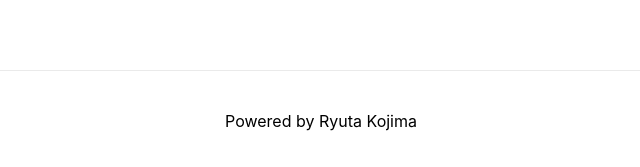
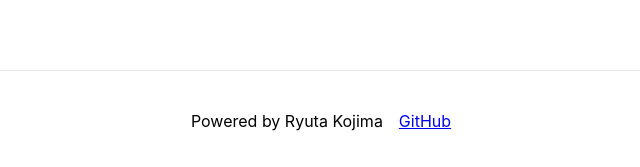
Before and after one commit to RyutaKojima/UnoScore, a Next.js app: page / in a window 1280 px wide. Shown: the part 630-797 px from the top of the page, without its empty margins (319-959 px from the left). Built offline with nearby package versions, Linux system fonts and the light colour scheme.

Commit message:
GitHubリポジトリへのリンクを追加

```diff
--- a/pages/index.tsx
+++ b/pages/index.tsx
@@ -98,7 +98,15 @@ export const Home = (): JSX.Element => {
         </section>
       </main>
 
-      <footer>Powered by Ryuta Kojima</footer>
+      <footer>
+        <div>Powered by Ryuta Kojima</div>
+        <a
+          href={'https://github.com/RyutaKojima/UnoScore'}
+          className="github-link"
+        >
+          GitHub
+        </a>
+      </footer>
 
       <style jsx>{`
         .container {
@@ -166,6 +174,10 @@ export const Home = (): JSX.Element => {
             flex-direction: column;
           }
         }
+
+        .github-link {
+          margin-left: 1rem;
+        }
       `}</style>
 
       <style jsx global>{`
```
Also changed, not shown: 1 other file (tests, documents, lock files or other folders).
